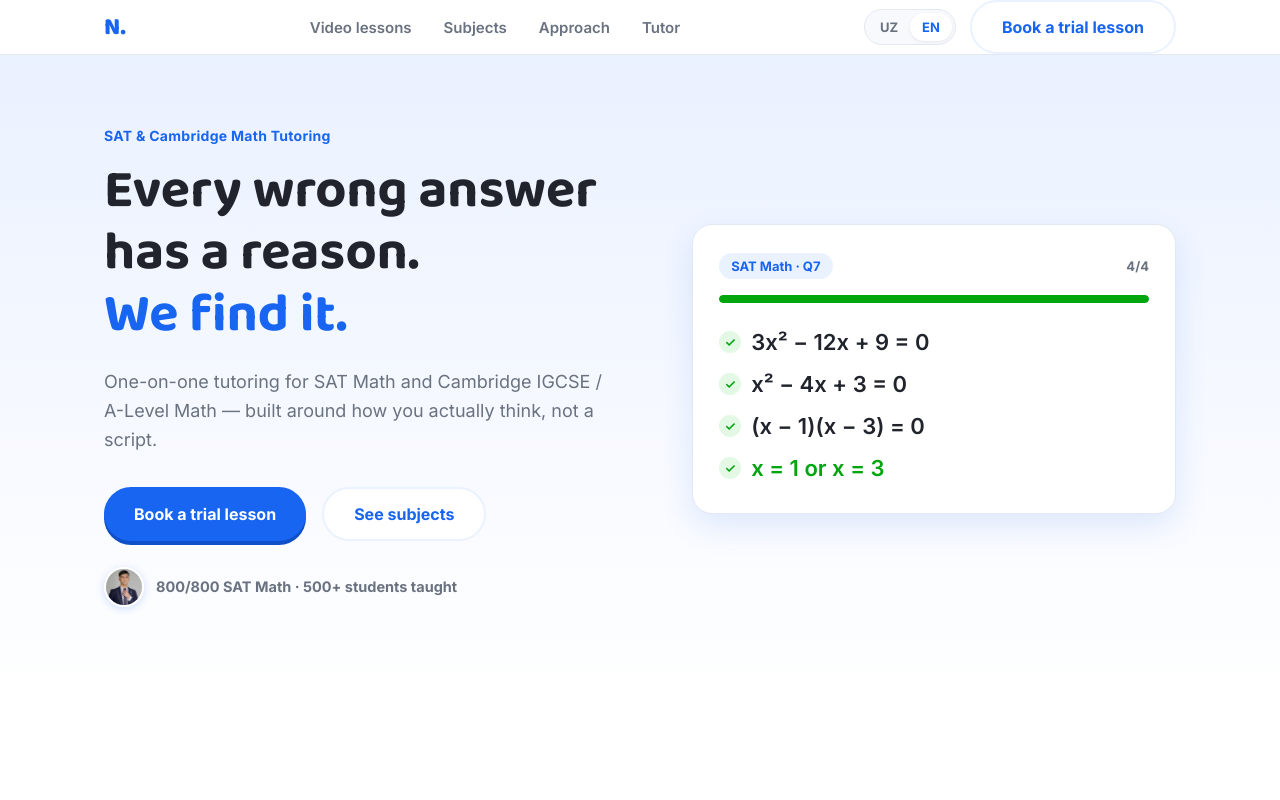
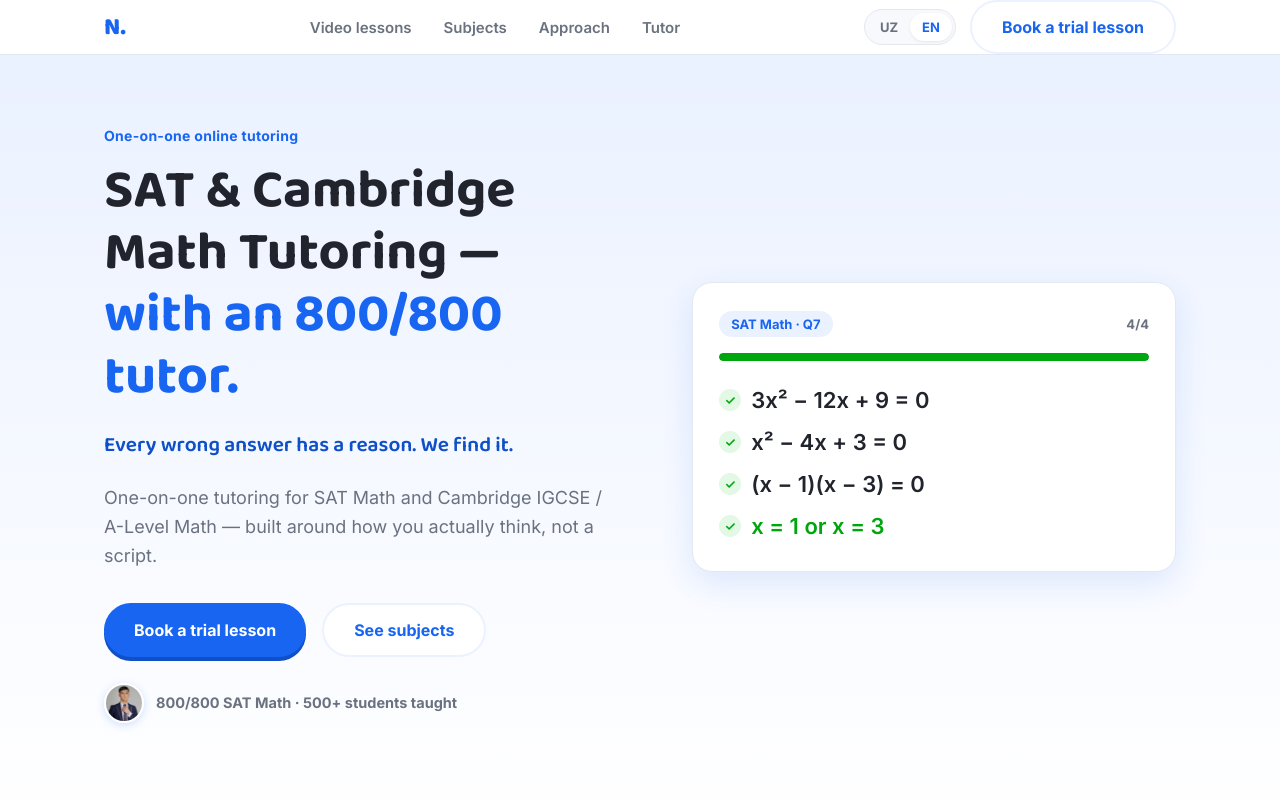
Before and after one commit to Akobir255/tutoring-site, a React (Vite) app: page / in a window 1280 px wide. Shown: the top 800 px of the page. Built offline with nearby package versions, Linux system fonts and the light colour scheme.

Commit message:
new changes

```diff
--- a/src/App.css
+++ b/src/App.css
@@ -453,3 +453,11 @@
 @media (max-width: 720px) {
   .tg-fab { display: flex; }
 }
+
+.hero__tagline {
+  font-family: var(--font-display);
+  font-size: 21px;
+  font-weight: 600;
+  color: var(--blue-dark);
+  margin-top: 20px;
+}
--- a/src/components/Hero.jsx
+++ b/src/components/Hero.jsx
@@ -13,6 +13,7 @@
             {t.hero.line1}<br />{t.hero.line2}<br />
             <span style={{ color: 'var(--blue)' }}>{t.hero.line3}</span>
           </h1>
+          <p className="hero__tagline">{t.hero.tagline}</p>
           <p className="hero__sub">{t.hero.sub}</p>
           <div className="hero__actions">
             <a href="#book" className="btn btn-primary">{t.hero.ctaPrimary}</a>
--- a/src/i18n.jsx
+++ b/src/i18n.jsx
@@ -4,10 +4,11 @@
   en: {
     nav: { learn: 'Video lessons', subjects: 'Subjects', approach: 'Approach', tutor: 'Tutor', results: 'Results', cta: 'Book a trial lesson' },
     hero: {
-      eyebrow: 'SAT & Cambridge Math Tutoring',
-      line1: 'Every wrong answer',
-      line2: 'has a reason.',
-      line3: 'We find it.',
+      eyebrow: 'One-on-one online tutoring',
+      line1: 'SAT & Cambridge',
+      line2: 'Math Tutoring —',
+      line3: 'with an 800/800 tutor.',
+      tagline: 'Every wrong answer has a reason. We find it.',
       sub: 'One-on-one tutoring for SAT Math and Cambridge IGCSE / A-Level Math — built around how you actually think, not a script.',
       ctaPrimary: 'Book a trial lesson',
       ctaSecondary: 'See subjects',
@@ -84,10 +85,11 @@
   uz: {
     nav: { learn: 'Video darslar', subjects: 'Fanlar', approach: 'Yondashuv', tutor: 'Repetitor', results: 'Natijalar', cta: 'Sinov darsiga yoziling' },
     hero: {
-      eyebrow: 'SAT va Cambridge matematika repetitorligi',
-      line1: 'Har bir xatoning',
-      line2: 'sababi bor.',
-      line3: 'Biz uni topamiz.',
+      eyebrow: 'Yakka tartibdagi onlayn darslar',
+      line1: 'SAT va Cambridge',
+      line2: 'matematika —',
+      line3: '800/800 natijali repetitor bilan.',
+      tagline: 'Har bir xatoning sababi bor. Biz uni topamiz.',
       sub: 'SAT Math va Cambridge IGCSE / A-Level matematikadan yakka tartibdagi darslar — tayyor qolip emas, sizning fikrlashingizga moslab quriladi.',
       ctaPrimary: 'Sinov darsiga yoziling',
       ctaSecondary: 'Fanlarni ko\u2018rish',
```
